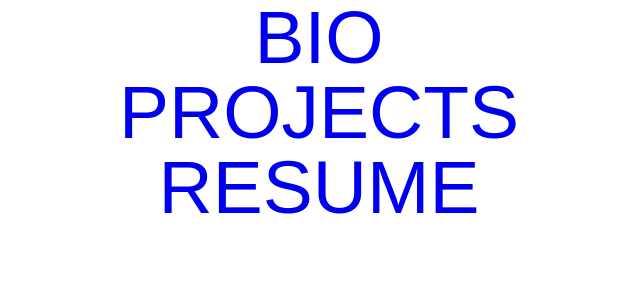
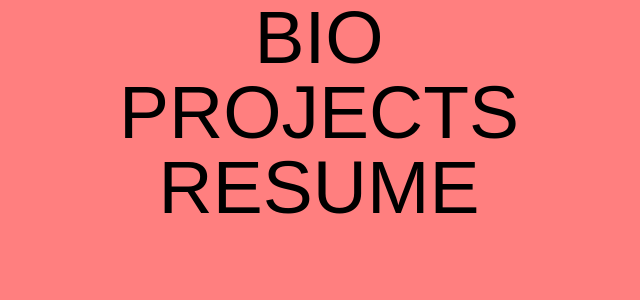
Before and after one commit to Josifraburn/about-me-react-new, a React (Create React App) app: page / in a window 1280 px wide. Shown: the top 300 px of the page, without its empty margins (321-961 px from the left). Built offline with nearby package versions, Linux system fonts and the light colour scheme.

Commit message:
I added background color and added animation on the text

```diff
--- a/src/Containers/BioContainer.js
+++ b/src/Containers/BioContainer.js
@@ -4,7 +4,7 @@ class BioContainer extends Component {
     render() {
         return(
             <div>
-                Hello world from bio
+                <div></div>
             </div>
         )
     }
--- a/src/Containers/Home/HomeContainer.css
+++ b/src/Containers/Home/HomeContainer.css
@@ -1,24 +1,66 @@
 .home-main {
     width: 100%;
     height: 100vh;
+    background-color: red;
+    opacity: .5;
+    position: fixed;
+    z-index: 2;
 }
-video{
+/* video{
     width: 100%;
     height: 100vh;
-}
+    z-index: -1;
+    position: relative;
+} */
 
 .home-content {
+    position: relative;
     display: flex;
     flex-direction: column;
     align-items: center;
     justify-content: center;
     font-size: 75px;
+    z-index: 999999;
 }
 
 .link {
     text-decoration: none;
+    position: relative;
+    z-index: 1;
+    color: black;
 }
 
+.link:hover {
+    color: blue;
+}
+
+.link:after {
+    display: block;
+    position: absolute;
+    top: 0;
+    left: 0;
+    bottom: 0;
+    right: 0;
+    margin: auto;
+    width: 100%;
+    height: 1px;
+    content: '.';
+    color: transparent;
+    background: red;
+    visibility: none;
+    opacity: 0;
+    z-index: -1;
+}
+
+.link:hover:after {
+    opacity: 1;
+    visibility: visible;
+    height: 100%;
+    transition: all .7s;
+    transition-timing-function: ease-in-out;
+  }
+
+
 .link:visited {
-    color: black;
+    color: none;
 }
--- a/src/Containers/Home/HomeContainer.js
+++ b/src/Containers/Home/HomeContainer.js
@@ -5,7 +5,9 @@ import { Link } from 'react-router-dom';
 class HomeContainer extends Component {
     render() {
         return(
+            <div>
                 <div className='home-main'>
+                </div>
                     <div className='home-content'>
                         <Link to='/bio' className='link'>
                         BIO
```
Lines whose indentation alone changed are shown as unchanged.
